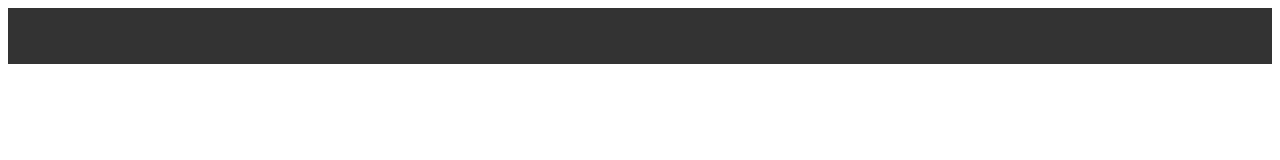
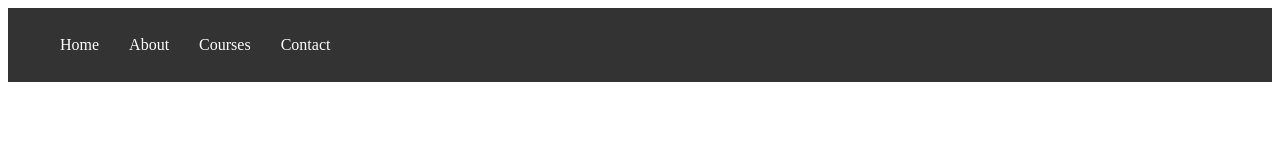
Before and after one commit to safdarraza25/WDW_0797, a plain HTML site: page Web Designing Workshop Assignment/Assignment 07.html in a window 1280 px wide. Drawn offline with Linux system fonts and the light colour scheme.

Commit message:
Navigation Menu Using Lists

```diff
--- a/Web Designing Workshop Assignment/Assignment 07.html
+++ b/Web Designing Workshop Assignment/Assignment 07.html
@@ -29,7 +29,10 @@
 
     <nav>
         <ul>
-
+            <li><a href="#home">Home</a></li>
+            <li><a href="#about">About</a></li>
+            <li><a href="#courses">Courses</a></li>
+            <li><a href="#contact">Contact</a></li>
         </ul>
     </nav>
 
```
